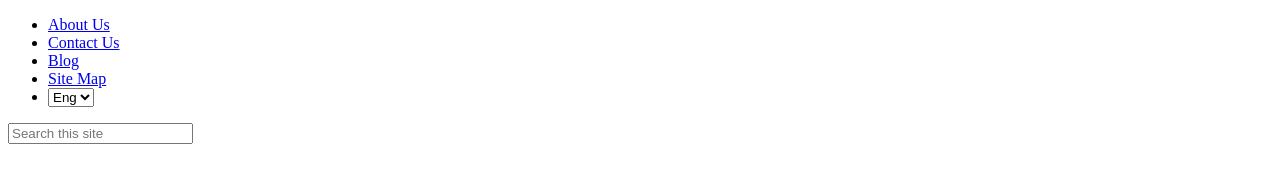
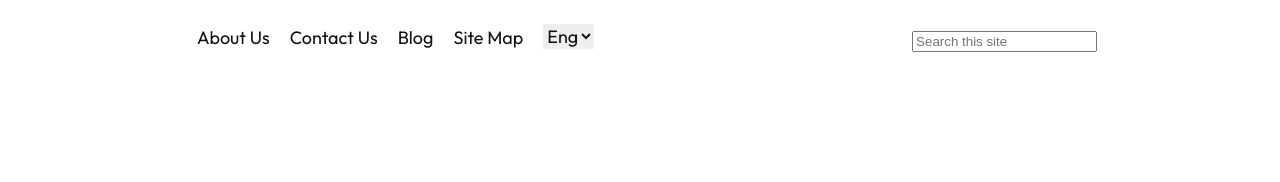
Before and after one commit to vultusvel/accessibility-layout, a website: page index.html in a window 1280 px wide. Drawn offline with Linux system fonts and the light colour scheme.

Commit message:
Add styles

```diff
--- a/index.html
+++ b/index.html
@@ -3,40 +3,61 @@
   <head>
     <meta charset="UTF-8" />
     <meta name="viewport" content="width=device-width, initial-scale=1.0" />
+    <link rel="preconnect" href="https://fonts.googleapis.com" />
+    <link rel="preconnect" href="https://fonts.gstatic.com" crossorigin />
+    <link
+      href="https://fonts.googleapis.com/css2?family=Outfit:wght@400;700&display=swap"
+      rel="stylesheet"
+    />
+    <link rel="stylesheet" href="styles/main.css" />
     <title>Accessibility</title>
   </head>
   <body>
     <header class="header">
-      <nav role="navigation" class="menu-nav">
-        <ul class="menu-nav-list">
-          <li class="menu-nav-list-item">
-            <a href="#" class="menu-nav-list-item-link" aria-label="About Us"
+      <nav role="navigation" class="header-menu-nav">
+        <ul class="header-menu-nav-list">
+          <li class="header-menu-nav-list-item">
+            <a
+              href="#"
+              class="header-menu-nav-list-item-link"
+              aria-label="About Us"
               >About Us</a
             >
           </li>
-          <li class="menu-nav-list-item">
-            <a href="#" class="menu-nav-list-item-link" aria-label="Contact Us"
+          <li class="header-menu-nav-list-item">
+            <a
+              href="#"
+              class="header-menu-nav-list-item-link"
+              aria-label="Contact Us"
               >Contact Us</a
             >
           </li>
-          <li class="menu-nav-list-item">
-            <a href="#" class="menu-nav-list-item-link" aria-label="Blog"
+          <li class="header-menu-nav-list-item">
+            <a href="#" class="header-menu-nav-list-item-link" aria-label="Blog"
               >Blog</a
             >
           </li>
-          <li class="menu-nav-list-item">
-            <a href="#" class="menu-nav-list-item-link" aria-label="Site Map"
+          <li class="header-menu-nav-list-item">
+            <a
+              href="#"
+              class="header-menu-nav-list-item-link"
+              aria-label="Site Map"
               >Site Map</a
             >
           </li>
-          <li class="menu-nav-list-item">
-            <select name="language" id="language">
+          <li class="header-menu-nav-list-item">
+            <select
+              name="language"
+              id="language"
+              class="header-menu-nav-list-item-select"
+            >
               <option value="">Eng</option>
             </select>
           </li>
         </ul>
         <div class="search">
-          <input type="text" name="search" placeholder="Search this site" />
+          <input class="search-input" type="text" name="search" placeholder="Search this site" />
+          <img alt="search" role="img" aria-labelledby="caption1" class = "search-input-img" src="img/Vector.svg">
         </div>
       </nav>
     </header>
--- /dev/null
+++ b/styles/fonts.scss
@@ -0,0 +1 @@
+@import url('https://fonts.googleapis.com/css2?family=Outfit:wght@400;700&display=swap');
--- /dev/null
+++ b/styles/header.scss
@@ -0,0 +1,41 @@
+@import 'mixins.scss';
+
+.header {
+  &-menu-nav {
+    display: flex;
+    justify-content: space-around;
+    align-items: center;
+    &-list {
+      display: flex;
+      list-style-type: none;
+      &-item {
+
+        &::after {
+          content: "";
+          width: 1px;
+          height: 100px;
+          background-color: #000;
+        }
+        &-link {
+          text-decoration: none;
+          @include text;
+
+        }
+        &-select {
+          border: none;
+          outline: none;
+          padding-top: 2px;
+          @include text;
+        }
+      }
+    }
+
+  }
+
+
+  .search-input{
+      width: 37rem;
+      height: 5rem;
+    }
+
+}
--- /dev/null
+++ b/styles/main.scss
@@ -0,0 +1,3 @@
+@import 'header.scss';
+@import 'fonts';
+@import 'mixins.scss';
--- /dev/null
+++ b/styles/mixins.scss
@@ -0,0 +1,10 @@
+@mixin text {
+    font-size: 18px;
+    font-weight: 400;
+    line-height: 27px;
+    letter-spacing: 0em;
+    text-align: left;
+    color: #111111;
+    font-family: "Outfit", sans-serif;
+
+}
```
Also changed, not shown: styles/fonts.css (added), styles/header.css (added), styles/main.css (added), styles/mixins.css (added), 4 other files.
